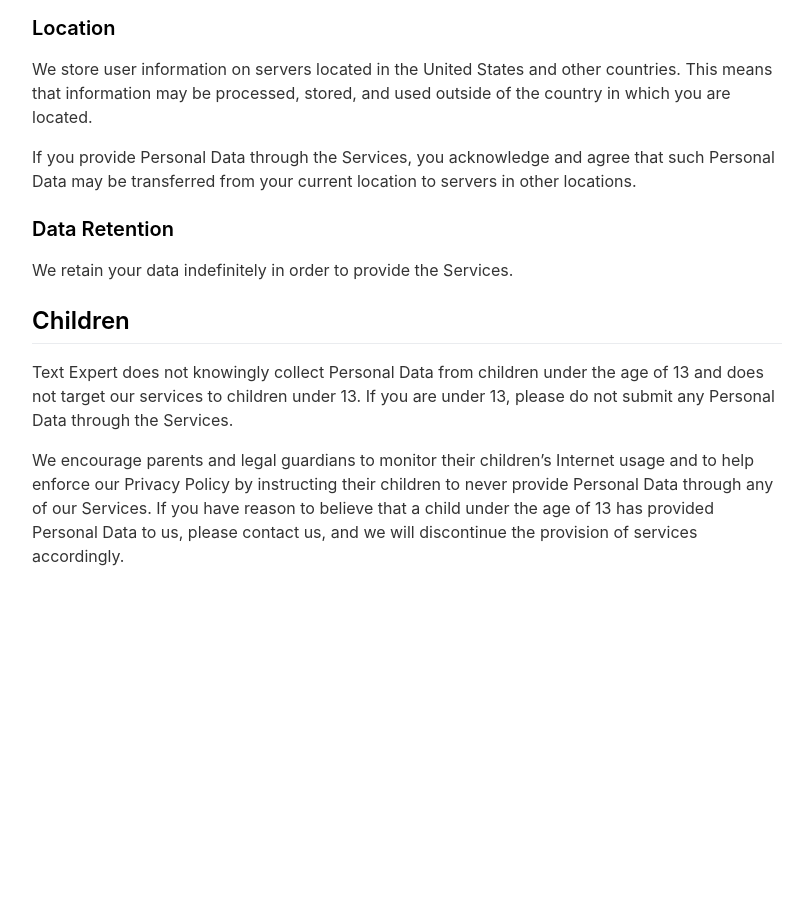
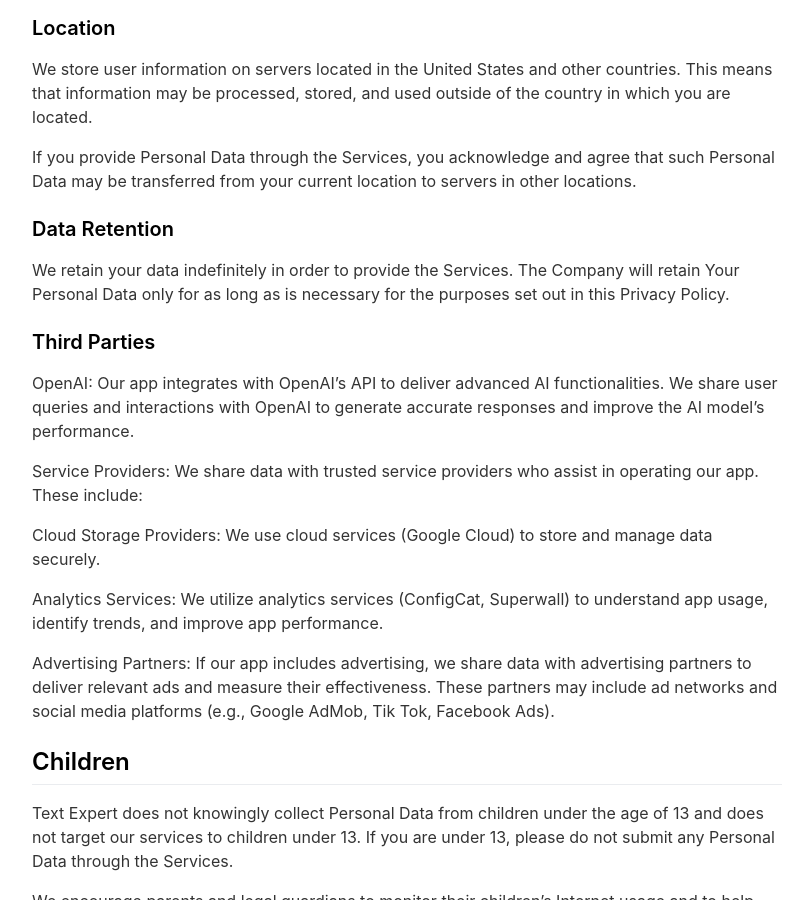
Before and after one commit to dvhull/text-expert, a Jekyll site: the page built from _pages/privacypolicy.md, in a window 1280 px wide and 900 px high, scrolled down 1026 px. Shown: the whole window, without its empty margins (233-1042 px from the left). Built offline with Jekyll 4.4.1, drawn with Linux system fonts in a browser that asks for light colours; nearby versions of some CDN libraries; before the commit the page ends 1704 px from its top, so only the background shows below that.

Commit message:
Update privacypolicy.md

```diff
--- a/_pages/privacypolicy.md
+++ b/_pages/privacypolicy.md
@@ -38,7 +38,18 @@ We store user information on servers located in the United States and other coun
 If you provide Personal Data through the Services, you acknowledge and agree that such Personal Data may be transferred from your current location to servers in other locations.
 
 ### Data Retention
-We retain your data indefinitely in order to provide the Services.
+We retain your data indefinitely in order to provide the Services. The Company will retain Your Personal Data only for as long as is necessary for the purposes set out in this Privacy Policy.
+
+### Third Parties
+OpenAI: Our app integrates with OpenAI’s API to deliver advanced AI functionalities. We share user queries and interactions with OpenAI to generate accurate responses and improve the AI model's performance.
+
+Service Providers: We share data with trusted service providers who assist in operating our app. These include:
+
+Cloud Storage Providers: We use cloud services (Google Cloud) to store and manage data securely.
+
+Analytics Services: We utilize analytics services (ConfigCat, Superwall) to understand app usage, identify trends, and improve app performance.
+
+Advertising Partners: If our app includes advertising, we share data with advertising partners to deliver relevant ads and measure their effectiveness. These partners may include ad networks and social media platforms (e.g., Google AdMob, Tik Tok, Facebook Ads).
 
 ## Children
 Text Expert does not knowingly collect Personal Data from children under the age of 13 and does not target our services to children under 13. If you are under 13, please do not submit any Personal Data through the Services.
```
